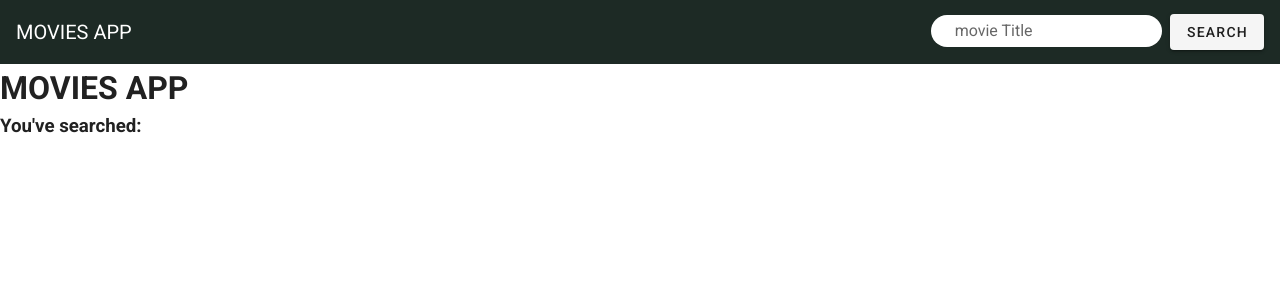
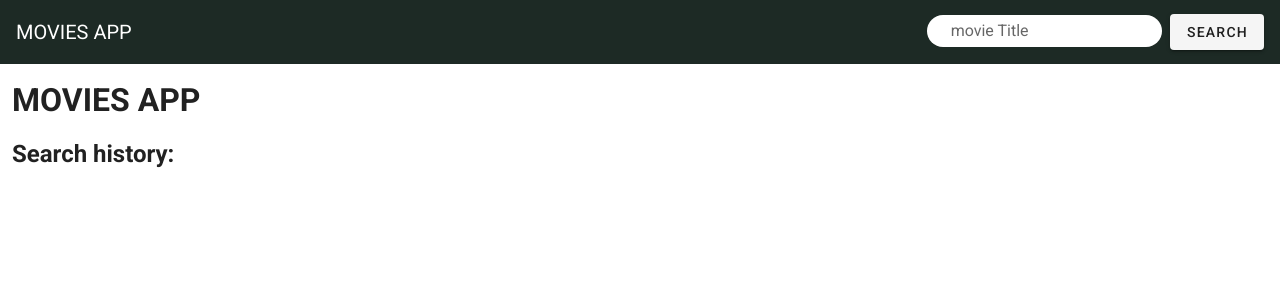
Before and after one commit to halimabraham/halim-ideen-vue-2-, a Vue app: page / in a window 1280 px wide. Shown: the top 300 px of the page. Built offline with nearby package versions, Linux system fonts and the light colour scheme.

Commit message:
added some style

```diff
--- a/src/components/Navbar.vue
+++ b/src/components/Navbar.vue
@@ -33,7 +33,7 @@
       <v-spacer></v-spacer>
 
       <div class="d-flex align-center">
-        <v-text-field label="movie Title" v-model="movieInput" background-color="white" rounded class="mx-2 mt-5" @keyup.enter="searchMovie"></v-text-field>
+        <v-text-field label="movie Title" v-model="movieInput" background-color="white" rounded class="mx-2 mt-5" @keyup.enter="searchMovie" clearable></v-text-field>
 
         <v-btn @click="searchMovie">search</v-btn>
       </div>
--- a/src/views/HomeMovies.vue
+++ b/src/views/HomeMovies.vue
@@ -1,12 +1,29 @@
 <template>
     <div>
-        <h1>MOVIES APP</h1>
-        <h3>You've searched:</h3>
-        <ul>
+        <h1 class="subheading mx-3 my-3">MOVIES APP</h1>
+        <h2 class="subheading mx-3 my-3">Search history:</h2>
+        <v-container class="my-5">
+            <v-layout row wrap>
+                    <v-flex xs12 sm6 md4 lg3 class="mx-3 my-3" v-for="movie in sHistory" :key="movie.title">
+                        <v-card>
+                            <v-card-text>
+                                <div class="subheading">{{ movie.title }}</div>
+                            </v-card-text>
+                            <v-card-actions>
+                                <v-btn text color="grey" @click="searchMovie(movie.title)">
+                                <v-icon small left>mdi-more</v-icon>
+                                <span class="">See more</span>
+                                </v-btn>
+                            </v-card-actions>
+                        </v-card>
+                    </v-flex>
+            </v-layout>
+        </v-container>
+        <!-- <ul>
             <router-link to="/movieDescription">
                 <li v-for="movie in sHistory" @click="searchMovie(movie.title)">{{ movie.title }}</li>
             </router-link>
-        </ul>
+        </ul> -->
     </div>
 </template>
 
@@ -45,6 +62,7 @@ export default {
             if (exist != 1) {
                 this.$store.commit('addMovie', this.movie)
             }
+            this.$router.push('movieDescription')
         }
     },
 
--- a/src/views/MovieDescription.vue
+++ b/src/views/MovieDescription.vue
@@ -1,11 +1,45 @@
 <template>
     <div>
-        <h1>Movie Description</h1>
-        <p>{{ title }}</p>
-        <p>{{ img }}</p>
-        <p>{{ release }}</p>
-        <p>{{ rotten}}</p>
-        <p>{{ plot }}</p>
+        <h1 class="subheading mx-3 my-3">Movie Description</h1>
+        <!-- <v-container fill-height fluid>
+            <v-row align="center"
+                justify="center">
+                <v-col>
+                    <v-img
+                    :alt="title"
+                    class="shrink mr-2"
+                    contain
+                    :src="img"
+                    transition="scale-transition"
+                    width="200">
+                    </v-img>
+                    <p >{{ title }}</p>
+                    <p>{{ release }}</p>
+                    <p>{{ rotten}}</p>
+                    <p>{{ plot }}</p>
+                </v-col>
+            </v-row>
+        </v-container> -->
+        <!-- <v-card
+            class="d-flex justify-center mb-6"
+            :color="$vuetify.theme.dark ? 'grey darken-3' : 'grey lighten-4'"
+            flat
+            tile
+        >
+            <v-img
+                :alt="title"
+                class="shrink mr-2"
+                contain
+                :src="img"
+                transition="scale-transition"
+                width="200">
+            </v-img>
+            <p >{{ title }}</p>
+            <p>{{ release }}</p>
+            <p>{{ rotten}}</p>
+            <p>{{ plot }}</p>
+        </v-card> -->
+
     </div>
 </template>
 
```
